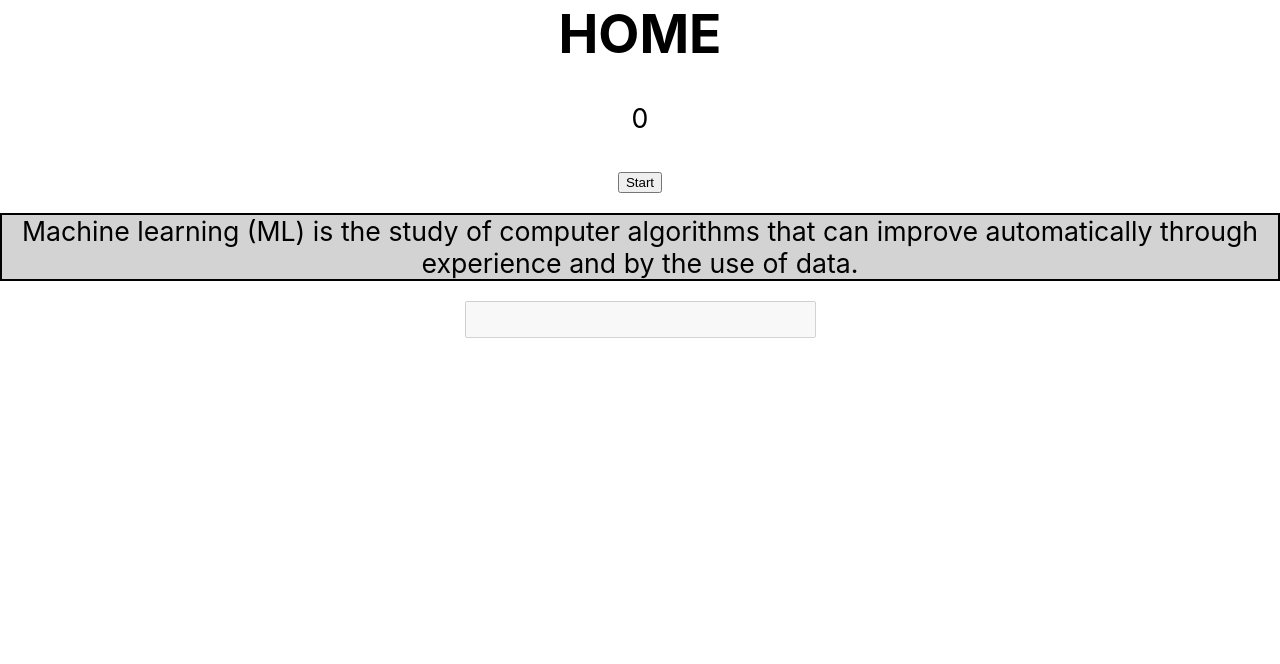
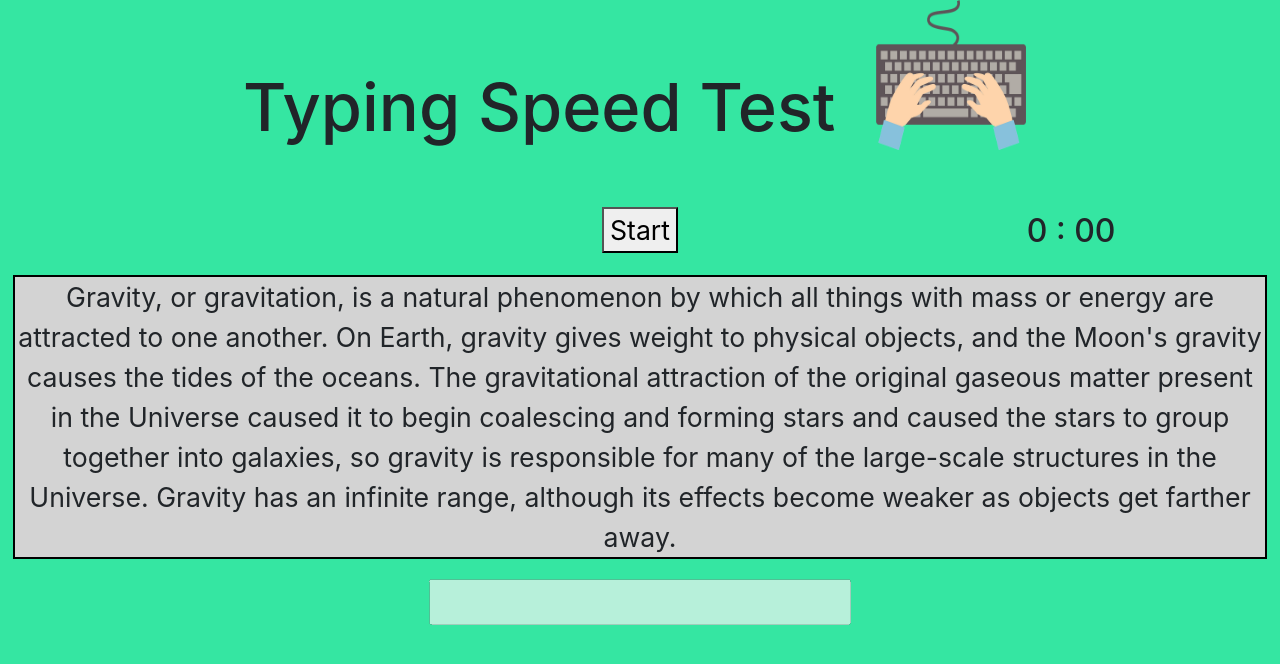
Before and after one commit to akshaykhandelwal0710/typing-app, a Next.js app: page / in a window 1280 px wide. Shown: the top 664 px of the page. Built offline with nearby package versions, Linux system fonts and the light colour scheme.

Commit message:
fixed few small things and ui

```diff
--- a/components/analysisBox.js
+++ b/components/analysisBox.js
@@ -1,14 +1,22 @@
 function AnalysisBox(props){
-    const gross = Math.trunc(props.numChars*12/props.time);
+    const gross = Math.round(props.numChars*12/props.time);
     const accuracy = Math.round(props.correctCount*100/props.totalCount);
-    const net = Math.trunc(props.correctCount*12/props.time);
+    const net = Math.round(props.correctCount*12/props.time);
+
+    var accuracyClass = "greenText2";
+    if (accuracy < 80){
+        accuracyClass = "redText";
+    }
+    else if (accuracy < 90){
+        accuracyClass = "orangeText";
+    }
 
     return (
         <div className = "analysisBox">
             <h2> Analysis </h2>
             <p>Gross Typing Speed = {gross} wpm</p>
             <p>Net Typing Speed = {net} wpm</p>
-            <p>Accuracy = {accuracy}%</p>
+            <p>Accuracy = <span className = {accuracyClass}>{accuracy}%</span></p>
         </div>
     )
 }
--- a/components/inputBox.js
+++ b/components/inputBox.js
@@ -6,9 +6,21 @@ class InputBox extends React.Component {
     }
 
     render(){
-        return (
-            <input value = {this.props.value} onChange = {this.props.onChange} disabled = {this.props.disabled} ref = {this.props.rf}></input>
-        );
+        if (this.props.disabled){
+            return (
+                <input value = {this.props.value} onChange = {this.props.onChange} disabled = {true} ref = {this.props.rf} title = {"Click on Start to begin.."}></input>
+            );
+        }
+        else if (this.props.isFirst){
+            return (
+                <input placeholder = "Type here: " value = {this.props.value} onChange = {this.props.onChange} disabled = {false} ref = {this.props.rf} title = {"Type in here"}></input>
+            );
+        }
+        else{
+            return (
+                <input value = {this.props.value} onChange = {this.props.onChange} disabled = {false} ref = {this.props.rf} title = {"Type in here"}></input>
+            );
+        }
     }
 }
 
--- a/pages/_app.js
+++ b/pages/_app.js
@@ -1,7 +1,14 @@
 import '../styles/globals.css'
 
 function MyApp({ Component, pageProps }) {
-  return <Component {...pageProps} />
+  return (
+    <html>
+      <head>
+        <link href="https://cdn.jsdelivr.net/npm/bootstrap@5.1.3/dist/css/bootstrap.min.css" rel="stylesheet" integrity="sha384-1BmE4kWBq78iYhFldvKuhfTAU6auU8tT94WrHftjDbrCEXSU1oBoqyl2QvZ6jIW3" crossorigin="anonymous"></link>
+      </head>
+      <Component {...pageProps} />
+    </html>
+  );
 }
 
 export default MyApp
--- a/pages/index.js
+++ b/pages/index.js
@@ -2,14 +2,19 @@ import { useState, useEffect, useRef } from "react";
 import AnalysisBox from "../components/analysisBox";
 import InputBox from "../components/inputBox";
 import TextArea from "../components/textArea";
+import Image from "next/image";
+import keyboard from "../statics/images/keyboard.png";
+import React from "react";
+import data from "../statics/data/typingText";
 
 const maxlen = 30;//Maximum length of word that can be entered in input box
 
-var para = "Machine learning (ML) is the study of computer algorithms that can improve automatically through experience and by the use of data.";
-const total = para.length + 1;
+var rand = Math.floor((Math.random()*data.length));
+var para = data[rand];
+var total = para.length + 1;
+var min = (a, b) => a < b ? a : b;
 para = para.split(' ');
-const numWords = para.length;
-var min = (a, b) => a < b ? a : b;
+var numWords = para.length;
 
 function HomePage(){
     const [time, setTime] = useState(0);//time in seconds if timer running
@@ -37,6 +42,12 @@ function HomePage(){
         }
     }, [running]);
 
+    useEffect(() => {
+        if (!running && currentWord == numWords){
+            window.scrollTo(0,document.body.scrollHeight);
+        }
+    }, [running]);
+
     //set input box to focus when running or text changes
     useEffect(() => {
         if (inputRef != null){
@@ -46,7 +57,6 @@ function HomePage(){
 
     //Click handler for start button
     const handleClick = (_event) => {
-        if (!running){
         setText('');
         setRunning(true);
         setFirstTime(false);
@@ -55,6 +65,16 @@ function HomePage(){
         setCorrectChars(0);
         setIncorrectWords([]);
         setTime(0);
+        if (inputRef != null){
+            inputRef.current?.focus();
+        }
+
+        if (!running && !firstTime){
+            rand = Math.floor((Math.random()*data.length));
+            para = data[rand];
+            total = para.length + 1;
+            para = para.split(' ');
+            numWords = para.length;
         }
     };
 
@@ -78,7 +98,7 @@ function HomePage(){
             for (var i = 0; i < min(target.value.length, para[currentWord].length); i++){
                 correct += (target.value[i] == para[currentWord][i]);
             }
-            setCorrectChars((prev) => prev + newMatch + !myBool);
+            setCorrectChars((prev) => prev + correct + !myBool);
             if (currentWord == numWords - 1){
                 setRunning(false);
             }
@@ -93,13 +113,29 @@ function HomePage(){
         }
     };
 
+    var varDiv = <div className = "col time">{Math.trunc(time/60)} : {(time%60 < 10) ? 0 : ''}{time%60}</div>;
+
     return (
-        <div>
-            <h1>HOME</h1>
-            <p>{time}</p>
-            <button onClick = {handleClick}>Start</button>
+        <div className = "home">
+            <div className = "row">
+                <div className = "col-8 heading align-self-end">
+                    <h1>Typing Speed Test</h1>
+                </div>
+                <div className = "col keyboard">
+                    <Image src = {keyboard} height = {150} width = {150}/>
+                </div>
+            </div>
+            <div className = "buttonTime">
+                <div className = "row">
+                    <div className = "col-4"></div>
+                    <div className = "col">
+                        <button onClick = {handleClick} title = {"Click to take a quick typing speed test"}>{running ? "Restart" : "Start"}</button>
+                    </div>
+                    {varDiv}
+                </div>
+            </div>
             <TextArea content = {para} disabled = {!running} currentWord = {currentWord} match = {match} totLen = {text.length} incorrectWords = {incorrectWords} firstTime = {firstTime}></TextArea>
-            <InputBox rf = {inputRef} value = {text} onChange = {handleChange} disabled = {!running}></InputBox>
+            <InputBox rf = {inputRef} value = {text} onChange = {handleChange} disabled = {!running} isFirst = {currentWord == 0}></InputBox>
             {(!running && !firstTime) ? <AnalysisBox numChars = {numOfCharsEntered} time = {time} correctCount = {correctChars} totalCount = {total}/> : <div></div>}
         </div>
     );
--- /dev/null
+++ b/statics/data/typingText.js
@@ -0,0 +1,8 @@
+const data = [
+    "Machine learning (ML) is the study of computer algorithms that can improve automatically through experience and by the use of data. It is seen as a part of artificial intelligence. Machine learning algorithms build a model based on sample data, known as training data, in order to make predictions or decisions without being explicitly programmed to do so. Machine learning algorithms are used in a wide variety of applications, such as in medicine, email filtering, speech recognition, and computer vision, where it is difficult or unfeasible to develop conventional algorithms to perform the needed tasks.",
+    "Robotics is an interdisciplinary branch of computer science and engineering. Robotics develops machines that can substitute for humans and replicate human actions. Certain robots require user input to operate while other robots function autonomously. The concept of creating robots that can operate autonomously dates back to classical times, but research into the functionality and potential uses of robots did not grow substantially until the 20th century.",
+    "Astronomy is a natural science that studies celestial objects and phenomena. It uses mathematics, physics, and chemistry in order to explain their origin and evolution. Astronomy is one of the oldest natural sciences. The early civilizations in recorded history made methodical observations of the night sky. Nowadays, professional astronomy is often said to be the same as astrophysics. Astronomy should not be confused with astrology, the belief system which claims that human affairs are correlated with the positions of celestial objects.",
+    "Gravity, or gravitation, is a natural phenomenon by which all things with mass or energy are attracted to one another. On Earth, gravity gives weight to physical objects, and the Moon's gravity causes the tides of the oceans. The gravitational attraction of the original gaseous matter present in the Universe caused it to begin coalescing and forming stars and caused the stars to group together into galaxies, so gravity is responsible for many of the large-scale structures in the Universe. Gravity has an infinite range, although its effects become weaker as objects get farther away.",
+]
+
+export default data;
--- a/styles/globals.css
+++ b/styles/globals.css
@@ -1,9 +1,9 @@
 html,
 body {
   padding: 0;
-  margin: 0;
   text-align: center;
   font-size: 20pt;
+  background-color: #35e6a2;
   font-family: -apple-system, BlinkMacSystemFont, Segoe UI, Roboto, Oxygen,
     Ubuntu, Cantarell, Fira Sans, Droid Sans, Helvetica Neue, sans-serif;
 }
@@ -28,8 +28,16 @@ a {
   color: green;
 }
 
+.greenText2{
+  color: #1eb319;
+}
+
 .redText{
   color: red;
+}
+
+.orangeText{
+  color: #f0901a;
 }
 
 .redBackgroundText{
@@ -39,7 +47,29 @@ a {
 .analysisBox{
   border: 3px solid black;
   margin-top: 50pt;
-  background-color: #eaf556;
+  background-color: #d1d111;
+}
+
+.buttonTime{
+  margin-top: 35pt;
+}
+
+.time{
+  font-size: xx-large;
+  font-weight: 500;
+}
+
+.heading{
+  text-align: right;
+}
+
+.keyboard{
+  text-align: left;
+}
+
+.home{
+  margin-left: 10pt;
+  margin-right: 10pt;
 }
 
 input{
```
Also changed, not shown: statics/images/fast_car.jpg (added), statics/images/keyboard.png (added). Lines whose indentation alone changed are shown as unchanged.
